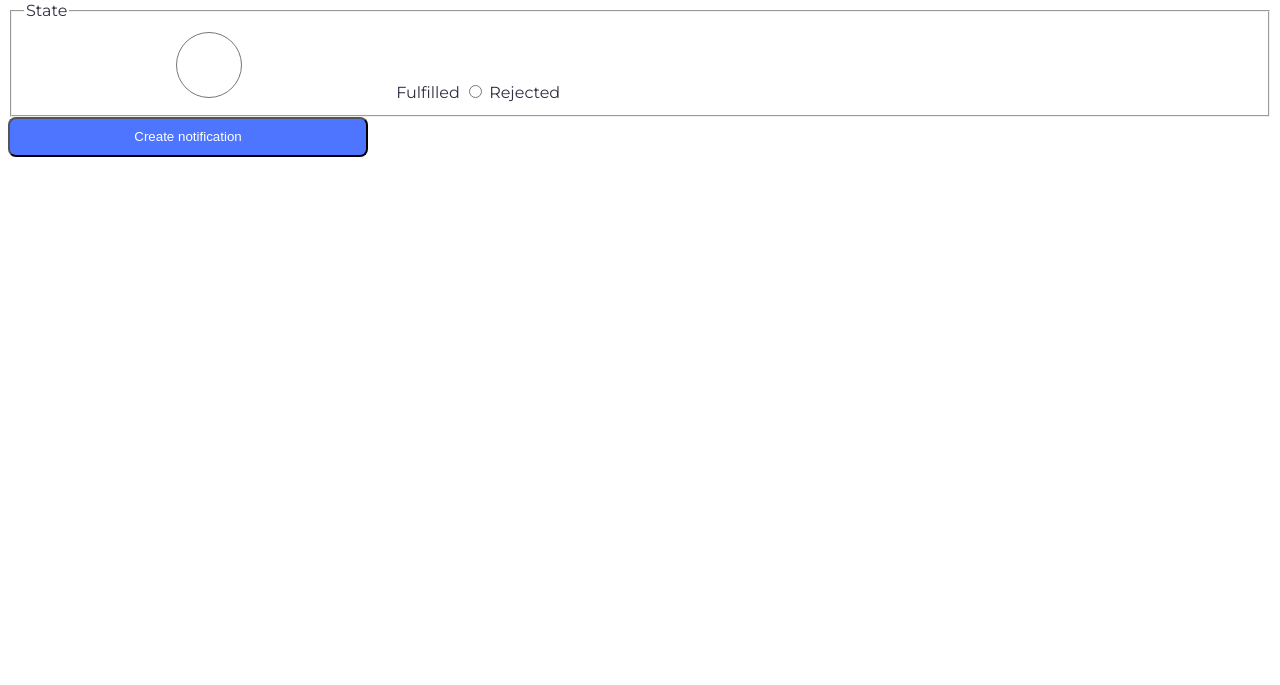
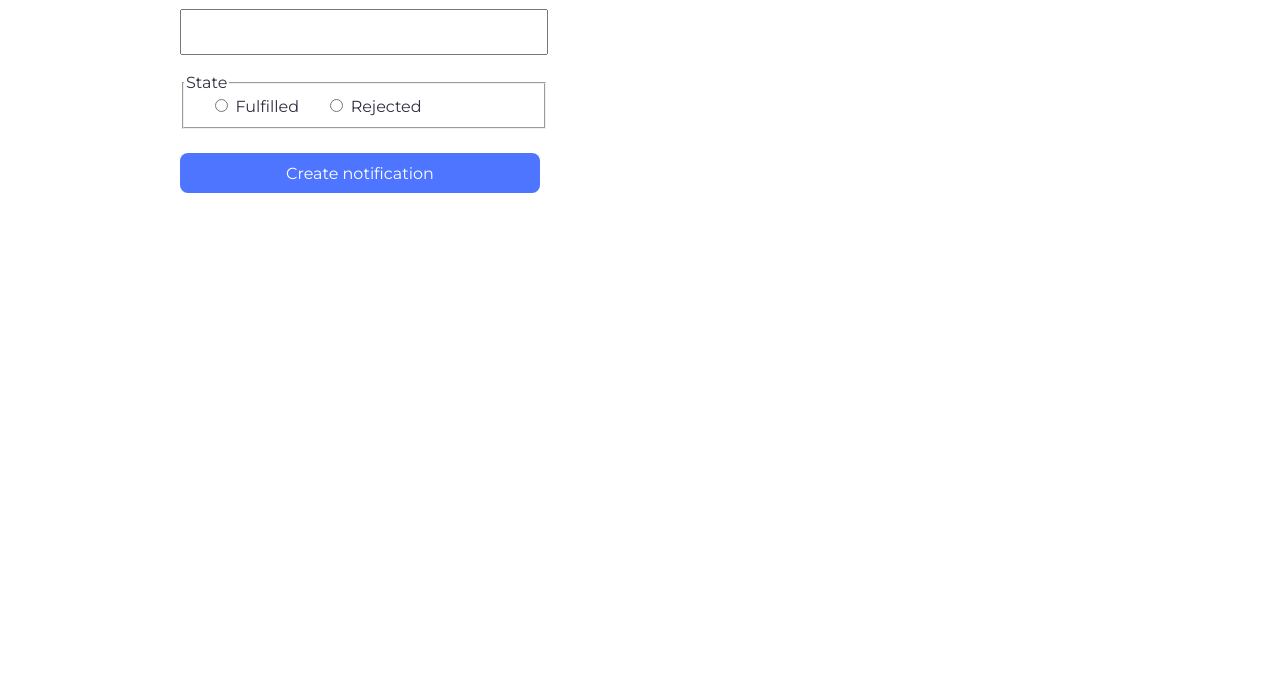
Before and after one commit to Anna-Anatoliivna/goit-js-hw-10, a website built with Vite: page src/2-snackbar.html in a window 1280 px wide. Shown: the part 115-800 px from the top of the page. Built offline with nearby package versions, Linux system fonts and the light colour scheme.

Commit message:
added styles for snackbar

```diff
--- a/src/2-snackbar.html
+++ b/src/2-snackbar.html
@@ -13,14 +13,16 @@
   <section>
     <a href="./index.html">Go to home</a>
     <h1>Snackbar</h1>
+    <div class="container">
       <form class="form">
-      <label>
+        <label class="label">
           Delay (ms)
           <input class="delay-input" name="delay" type="number" required>
         </label>
 
-      <fieldset>
+        <fieldset class="fieldset">
           <legend>State</legend>
+          <div class="radio">
             <label>
               <input class="state-input" name="state" type="radio" value="fulfilled" required>
               Fulfilled
@@ -29,11 +31,12 @@
               <input name="state" type="radio" value="rejected" required>
               Rejected
             </label>
+          </div>
         </fieldset>
 
         <button class="btn" type="submit">Create notification</button>
       </form>
-
+    </div>
   </section>
   <script src="./js/2-snackbar.js" type="module"></script>
 </body>
--- a/src/css/1-timer.css
+++ b/src/css/1-timer.css
@@ -31,6 +31,9 @@
   height: 40px;
   background: #cfcfcf;
   color: #989898;
+  border: none;
+  font-family: Montserrat, sans-serif;
+  font-size: 16px;
 }
 
 .start-btn:hover,
--- a/src/css/2-snackbar.css
+++ b/src/css/2-snackbar.css
@@ -1,23 +1,46 @@
+.container {
+  max-width: 360px;
+  margin: 24px 156px;
+  padding-left: 16px;
+  padding-right: 16px;
+}
 .btn {
   border-radius: 8px;
+  border: none;
   padding: 8px 16px;
   width: 360px;
   height: 40px;
   background: #4e75ff;
   color: #fff;
   outline: transparent;
+  transition: background-color 250ms ease;
+  font-family: Montserrat, sans-serif;
+  font-size: 16px;
+}
+.label {
+  display: flex;
+  margin-bottom: 16px;
+  flex-direction: column;
 }
 
 .delay-input {
   width: 360px;
   height: 40px;
+  margin-top: 8px;
 }
-.state-input {
-  height: 66px;
+
+.fieldset {
   width: 360px;
-  border-radius: 4px;
-  stroke-width: 1px;
-  stroke: #808080;
+  padding: 0;
+  margin-bottom: 24px;
+}
+
+.radio {
+  display: flex;
+  width: 264px;
+  height: 32px;
+  justify-content: space-evenly;
+  align-items: stretch;
 }
 .btn:hover,
 .btn:focus {
```
Lines whose indentation alone changed are shown as unchanged.
